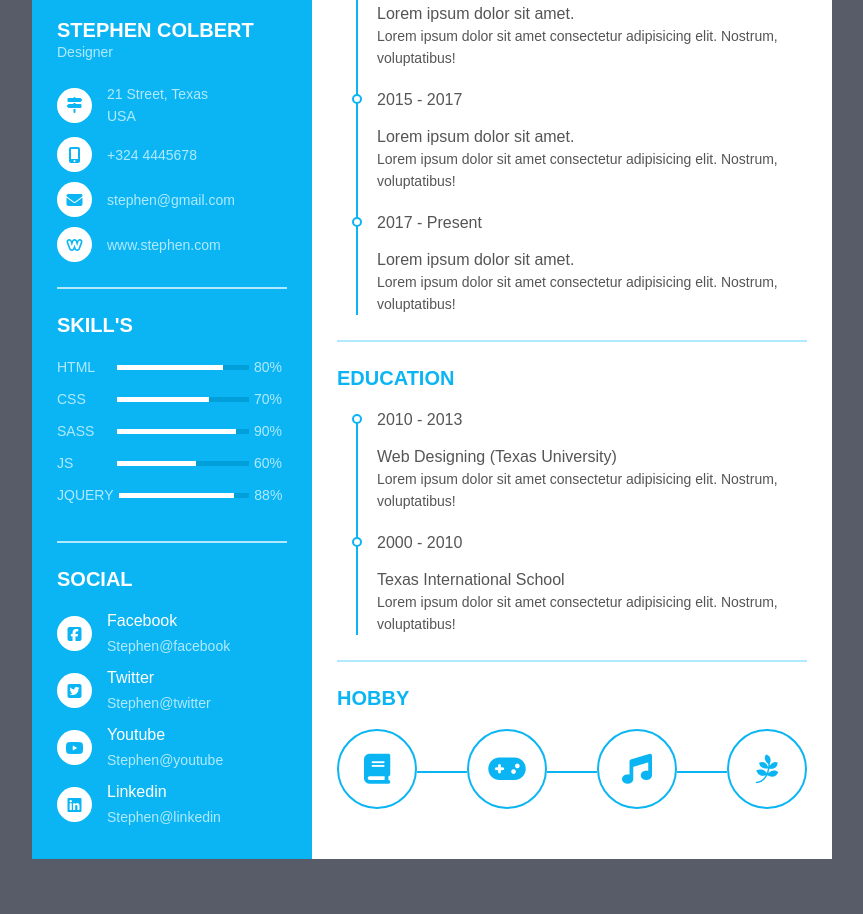
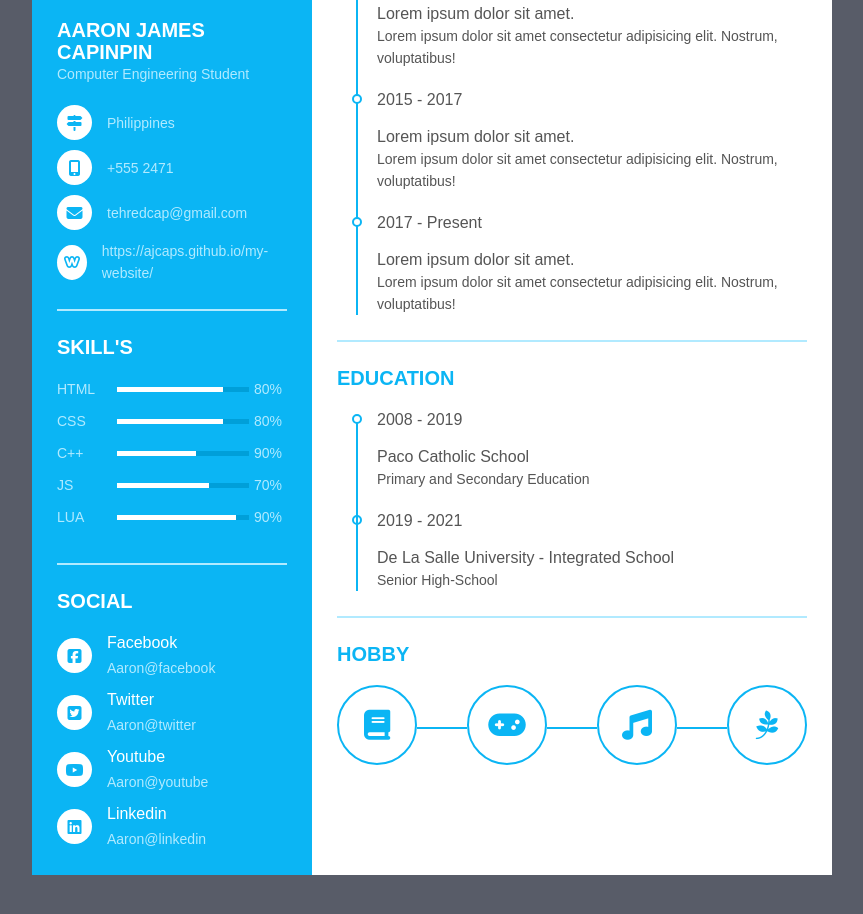
Before and after one commit to AJCAPS/my-website, a website built with webpack: page resume.html in a window 1280 px wide. Shown: the part 336-1250 px from the top of the page, without its empty margins (208-1071 px from the left). Built offline with nearby package versions, Linux system fonts and the light colour scheme.

Commit message:
Edited Resume

```diff
--- a/resume.html
+++ b/resume.html
@@ -13,8 +13,8 @@
      <div class="resume_content">
        <div class="resume_item resume_info">
          <div class="title">
-           <p class="bold">stephen colbert</p>
-           <p class="regular">Designer</p>
+           <p class="bold">Aaron James Capinpin</p>
+           <p class="regular">Computer Engineering Student</p>
          </div>
          <ul>
            <li>
@@ -22,7 +22,7 @@
                <i class="fas fa-map-signs"></i>
              </div>
              <div class="data">
-               21 Street, Texas <br /> USA
+               Philippines <br />
              </div>
            </li>
            <li>
@@ -30,7 +30,7 @@
                <i class="fas fa-mobile-alt"></i>
              </div>
              <div class="data">
-               +324 4445678
+               +555 2471
              </div>
            </li>
            <li>
@@ -38,7 +38,7 @@
                <i class="fas fa-envelope"></i>
              </div>
              <div class="data">
-               stephen@gmail.com
+               tehredcap@gmail.com
              </div>
            </li>
            <li>
@@ -46,7 +46,7 @@
                <i class="fab fa-weebly"></i>
              </div>
              <div class="data">
-               www.stephen.com
+               https://ajcaps.github.io/my-website/
              </div>
            </li>
          </ul>
@@ -70,16 +70,16 @@
                CSS
              </div>
              <div class="skill_progress">
-               <span style="width: 70%;"></span>
+               <span style="width: 80%;"></span>
              </div>
-             <div class="skill_per">70%</div>
+             <div class="skill_per">80%</div>
            </li>
            <li>
              <div class="skill_name">
-               SASS
+               C++
              </div>
              <div class="skill_progress">
-               <span style="width: 90%;"></span>
+               <span style="width: 60%;"></span>
              </div>
              <div class="skill_per">90%</div>
            </li>
@@ -88,18 +88,18 @@
                JS
              </div>
              <div class="skill_progress">
-               <span style="width: 60%;"></span>
+               <span style="width: 70%;"></span>
              </div>
-             <div class="skill_per">60%</div>
+             <div class="skill_per">70%</div>
            </li>
            <li>
              <div class="skill_name">
-               JQUERY
+               LUA
              </div>
              <div class="skill_progress">
-               <span style="width: 88%;"></span>
+               <span style="width: 90%;"></span>
              </div>
-             <div class="skill_per">88%</div>
+             <div class="skill_per">90%</div>
            </li>
          </ul>
        </div>
@@ -114,7 +114,7 @@
              </div>
              <div class="data">
                <p class="semi-bold">Facebook</p>
-               <p>Stephen@facebook</p>
+               <p>Aaron@facebook</p>
              </div>
            </li>
            <li>
@@ -123,7 +123,7 @@
              </div>
              <div class="data">
                <p class="semi-bold">Twitter</p>
-               <p>Stephen@twitter</p>
+               <p>Aaron@twitter</p>
              </div>
            </li>
            <li>
@@ -132,7 +132,7 @@
              </div>
              <div class="data">
                <p class="semi-bold">Youtube</p>
-               <p>Stephen@youtube</p>
+               <p>Aaron@youtube</p>
              </div>
            </li>
            <li>
@@ -141,7 +141,7 @@
              </div>
              <div class="data">
                <p class="semi-bold">Linkedin</p>
-               <p>Stephen@linkedin</p>
+               <p>Aaron@linkedin</p>
              </div>
            </li>
          </ul>
@@ -189,17 +189,17 @@
          </div>
       <ul>
             <li>
-                <div class="date">2010 - 2013</div>
+                <div class="date">2008 - 2019</div>
                 <div class="info">
-                     <p class="semi-bold">Web Designing (Texas University)</p>
-                  <p>Lorem ipsum dolor sit amet consectetur adipisicing elit. Nostrum, voluptatibus!</p>
+                     <p class="semi-bold">Paco Catholic School</p>
+                  <p>Primary and Secondary Education</p>
                 </div>
             </li>
             <li>
-              <div class="date">2000 - 2010</div>
+              <div class="date">2019 - 2021</div>
               <div class="info">
-                     <p class="semi-bold">Texas International School</p>
-                  <p>Lorem ipsum dolor sit amet consectetur adipisicing elit. Nostrum, voluptatibus!</p>
+                     <p class="semi-bold">De La Salle University - Integrated School</p>
+                  <p>Senior High-School</p>
                 </div>
             </li>
         </ul>
```
Also changed, not shown: css/style.css (+7 -6 lines).
